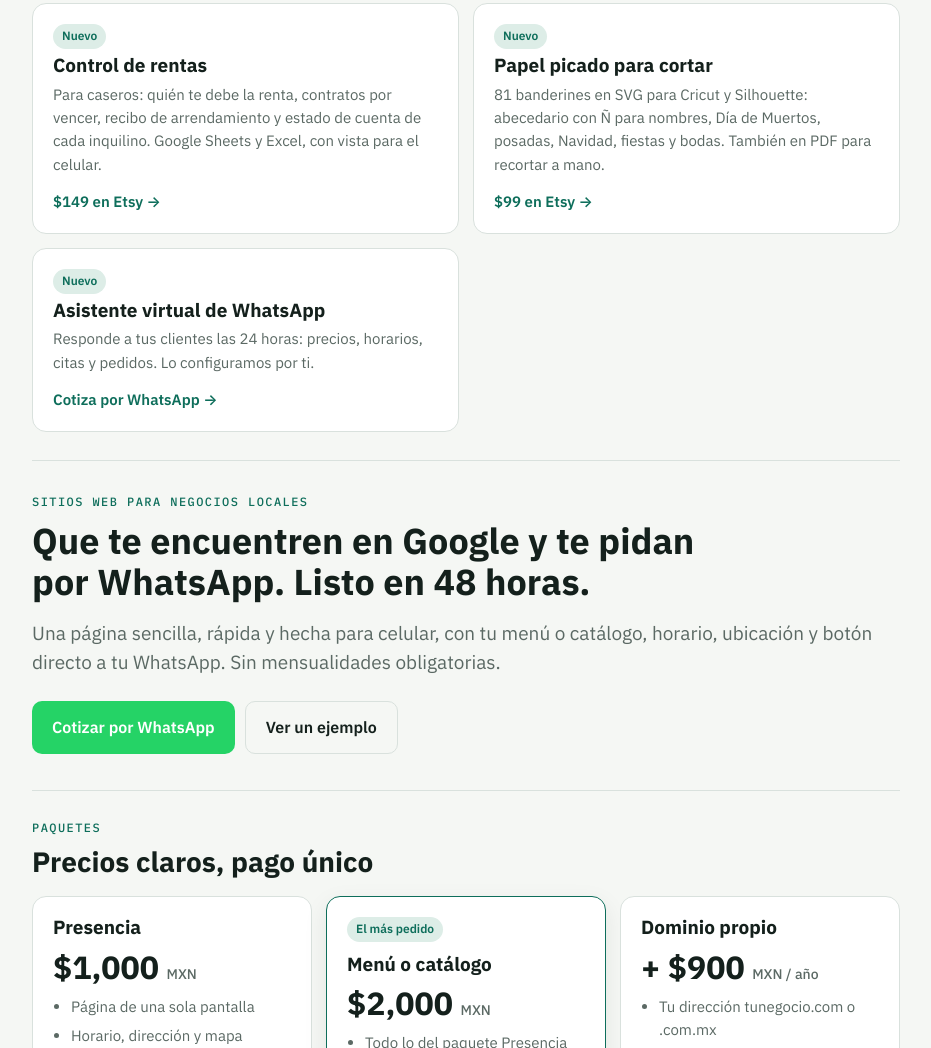
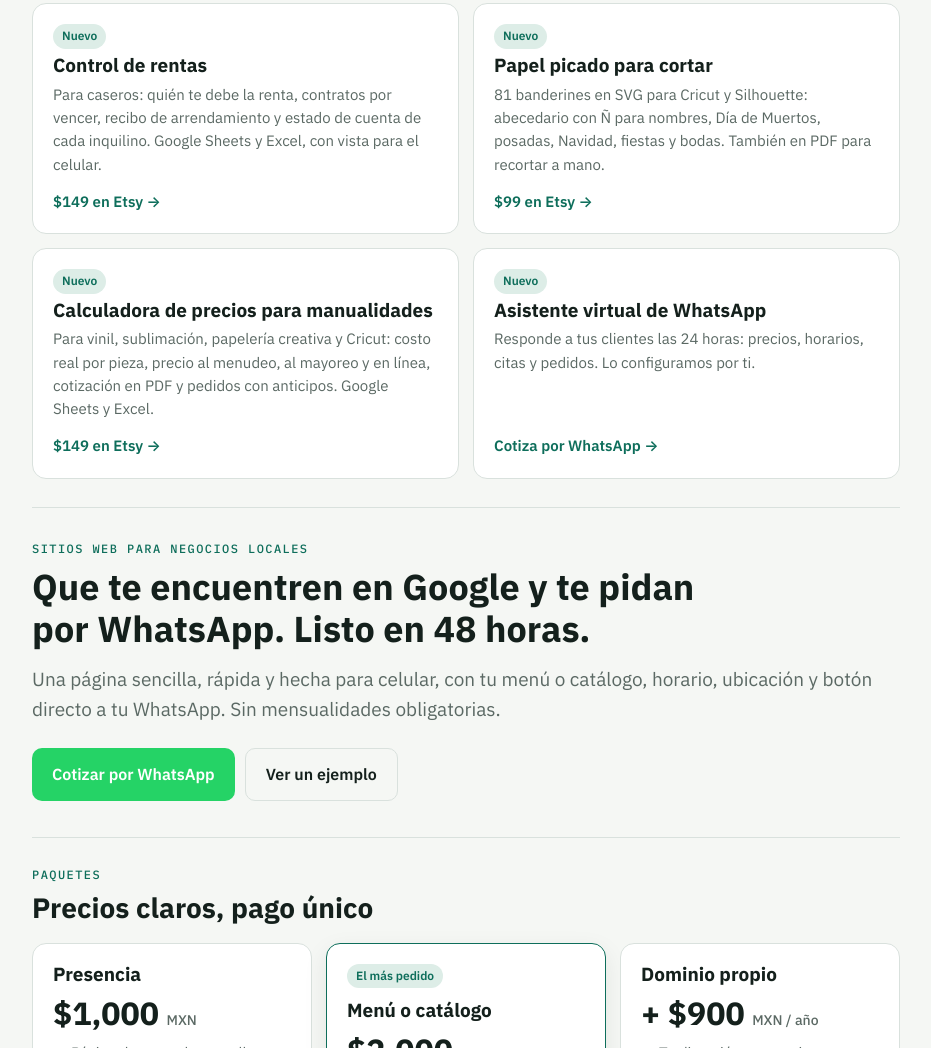
Before and after one commit to mascochicle/sastal, a plain HTML site: page digital/index.html in a window 1280 px wide. Shown: the part 1967-3015 px from the top of the page, without its empty margins (174-1105 px from the left). Drawn offline with Linux system fonts and the light colour scheme; a web font is replaced by a local one.

Commit message:
digital: tarjeta de la Calculadora de precios para manualidades (Etsy 4614849340)
Co-Authored-By: Claude Fable 5.2 <noreply@anthropic.com>
Claude-Session: https://claude.ai/code/session_01JMJ4xZ5wksLmGFgZzTu9XL

```diff
--- a/digital/index.html
+++ b/digital/index.html
@@ -135,6 +135,7 @@ footer.site{color:var(--muted);font-size:13px;text-align:center;padding-top:30px
     <a href="https://www.etsy.com/listing/4599453518" target="_blank" rel="noopener"><span class="badge">Nuevo</span><h3>Control de salón de belleza</h3><p>Para estéticas, uñas y barberías: agenda de citas, precio real de cada servicio, comisiones del equipo y clientas que ya no regresan. Google Sheets y Excel, con vista para el celular.</p><span class="from">$149 en Etsy →</span></a>
     <a href="https://www.etsy.com/listing/4599455132" target="_blank" rel="noopener"><span class="badge">Nuevo</span><h3>Control de rentas</h3><p>Para caseros: quién te debe la renta, contratos por vencer, recibo de arrendamiento y estado de cuenta de cada inquilino. Google Sheets y Excel, con vista para el celular.</p><span class="from">$149 en Etsy →</span></a>
     <a href="https://www.etsy.com/listing/4602875853" target="_blank" rel="noopener"><span class="badge">Nuevo</span><h3>Papel picado para cortar</h3><p>81 banderines en SVG para Cricut y Silhouette: abecedario con Ñ para nombres, Día de Muertos, posadas, Navidad, fiestas y bodas. También en PDF para recortar a mano.</p><span class="from">$99 en Etsy →</span></a>
+    <a href="https://www.etsy.com/listing/4614849340" target="_blank" rel="noopener"><span class="badge">Nuevo</span><h3>Calculadora de precios para manualidades</h3><p>Para vinil, sublimación, papelería creativa y Cricut: costo real por pieza, precio al menudeo, al mayoreo y en línea, cotización en PDF y pedidos con anticipos. Google Sheets y Excel.</p><span class="from">$149 en Etsy →</span></a>
     <a href="https://wa.me/529617874812?text=Hola%2C%20me%20interesa%20un%20asistente%20de%20WhatsApp%20para%20mi%20negocio"><span class="badge">Nuevo</span><h3>Asistente virtual de WhatsApp</h3><p>Responde a tus clientes las 24 horas: precios, horarios, citas y pedidos. Lo configuramos por ti.</p><span class="from">Cotiza por WhatsApp →</span></a>
   </div>
 </section>
```
